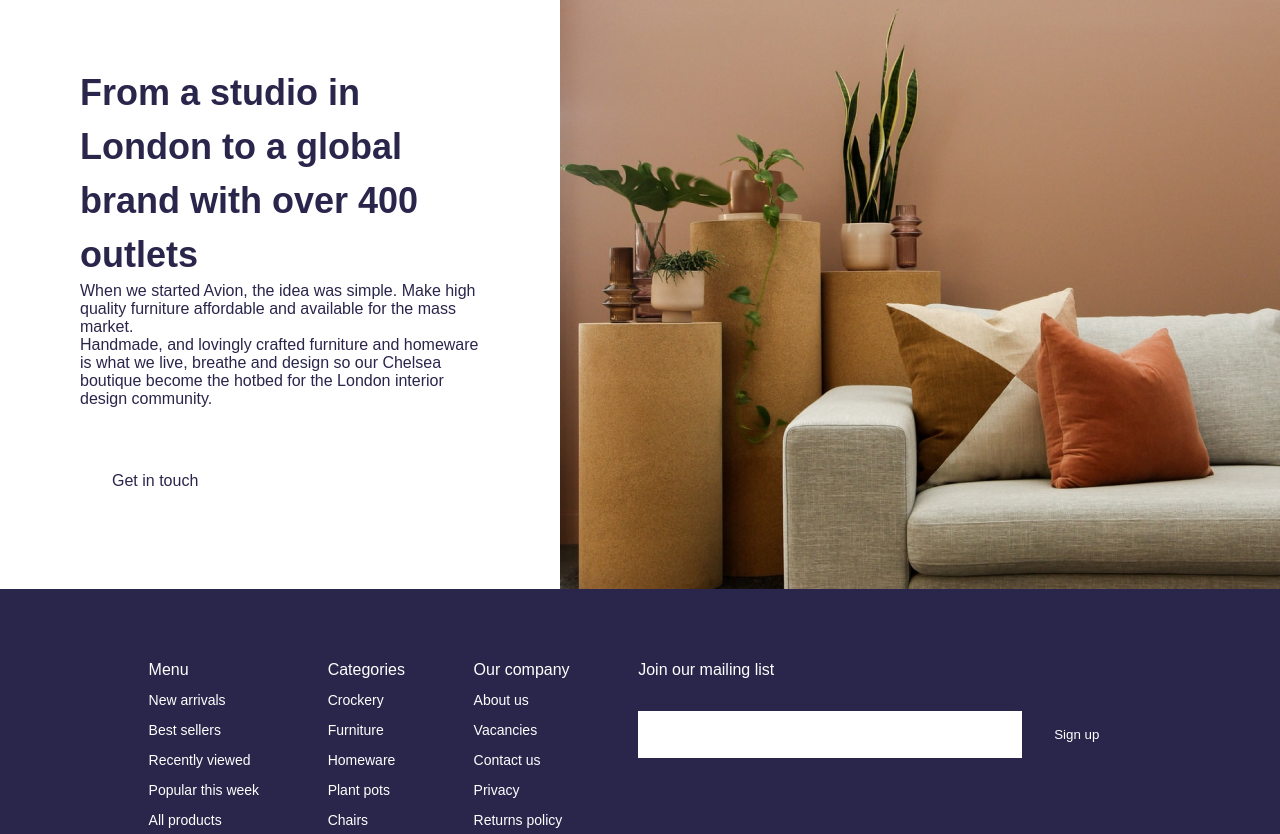
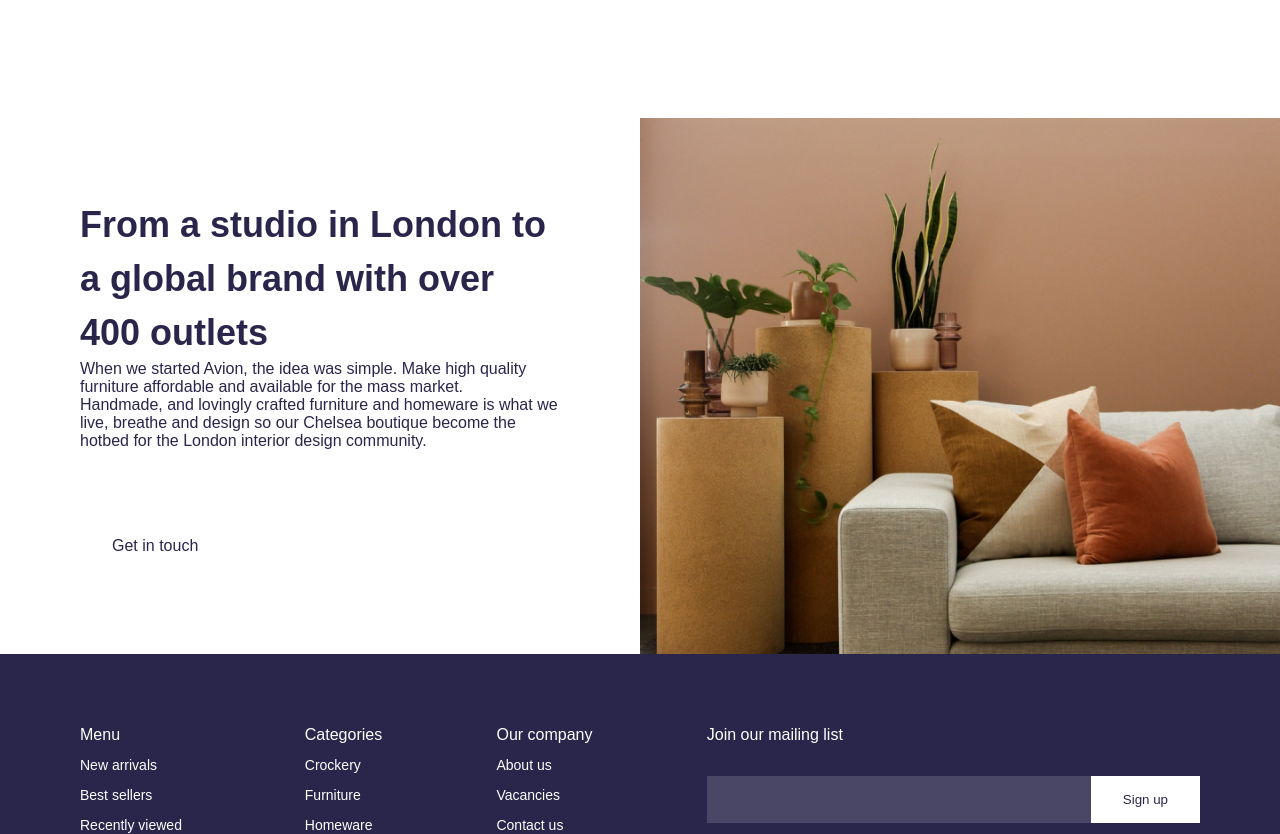
Before and after one commit to gkartsivadze/furniture_advanced, a React (Vite) app: page / in a window 1280 px wide. Shown: the part 2988-3822 px from the top of the page. Built offline with nearby package versions, Linux system fonts and the light colour scheme; a web font is replaced by a local one.

Commit message:
finished home page

```diff
--- a/src/components/Footer.jsx
+++ b/src/components/Footer.jsx
@@ -1,4 +1,4 @@
-import TextInput from "./TextInput"
+ import TextInput from "./TextInput"
 
 import { socialNetworks } from "../data/featuredData.json"
 
--- a/src/home.scss
+++ b/src/home.scss
@@ -42,7 +42,7 @@
 
 #product_section {
     padding-block: 5rem;
-    .flex_list {
+    .scrollable_list {
         padding-block: 33px;
     }
     button {
@@ -69,10 +69,13 @@
 #get_in_touch_section {
     display: flex;
     padding: 0;
-    .left, img {
-        flex: 1 1 50%;
+    img {
+        width: 50vw;
+        object-fit: cover;
+        object-position: center;
     }
     .left {
+        min-height: 20rem;
         padding: 80px;
         display: flex;
         flex-direction: column;
@@ -111,4 +114,31 @@
             justify-content: center;
         }
     }
+
+    #get_in_touch_section {
+        flex-direction: column;
+        img {
+            width: 100%;
+        }
+    }
 }
+
+@media (max-width: 900px) {
+    #get_in_touch_section {
+        .left {
+            padding: 1rem;
+        }
+    }
+}
+
+@media (max-width: 700px) {
+    .custom_text_input {
+        width: 100%;
+        input {
+            flex: 1 1 auto;
+        }
+        button {
+            flex: 0 0 max-content;
+        }
+    }
+}
--- a/src/index.scss
+++ b/src/index.scss
@@ -67,6 +67,7 @@ button {
 }
 
 .text_input {
+    display: flex;
     * {
         padding: 1rem 2rem;
         border: none;
@@ -75,6 +76,7 @@ button {
     button {
         background-color: var(--dark-primary);
         color: var(--white);
+        width: max-content;
     }
 
     input {
@@ -166,7 +168,10 @@ footer {
 
     .top {
         display: flex;
-        justify-content: space-evenly;
+        justify-content: space-between;
+        flex-wrap: wrap-reverse;
+        gap: 3rem;
+
         padding-bottom: 3rem;
         border-bottom: 1px solid var(--border-dark);
 
@@ -188,6 +193,12 @@ footer {
 
             input {
                 width: 20rem;
+                background: rgba(255, 255, 255, 0.15);
+                color: var(--white, #FFF);
+            }
+            button {
+                background: var(--white, #FFF);
+                color: #2A254B;
             }
         }
     }
@@ -222,3 +233,14 @@ a {
         padding-inline: 1rem;
     }
 }
+
+@media (max-width: 700px) {
+    footer {
+        padding-inline: 1rem;
+        .bottom {
+            .social_links {
+                display: none;
+            }
+        }
+    }
+}
```
